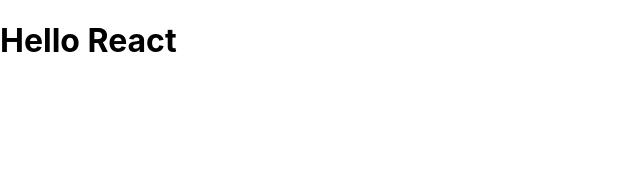
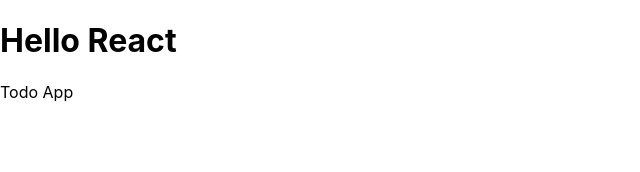
Before and after one commit to abdel20172/Formation-React-TODO-List, a React (Create React App) app in the folder todo/: page / in a window 1280 px wide. Shown: the top 172 px of the page, without its empty margins (0-640 px from the left). Built offline with nearby package versions, Linux system fonts and the light colour scheme.

Commit message:
Classe React

```diff
--- a/todo/src/App.js
+++ b/todo/src/App.js
@@ -1,10 +1,11 @@
 import logo from './logo.svg';
-import './App.css';
+import TodoApp from './TodoApp';
 
 function App() {
   return (
     <div >
       <h1>Hello React</h1>
+      <TodoApp/>
     </div>
   );
 }
--- /dev/null
+++ b/todo/src/TodoApp.js
@@ -0,0 +1,10 @@
+
+import React,{Component} from 'react';
+
+export default class TodoApp extends Component{
+    render(){
+        return(<div>
+            Todo App
+        </div>);
+    }
+}
```
